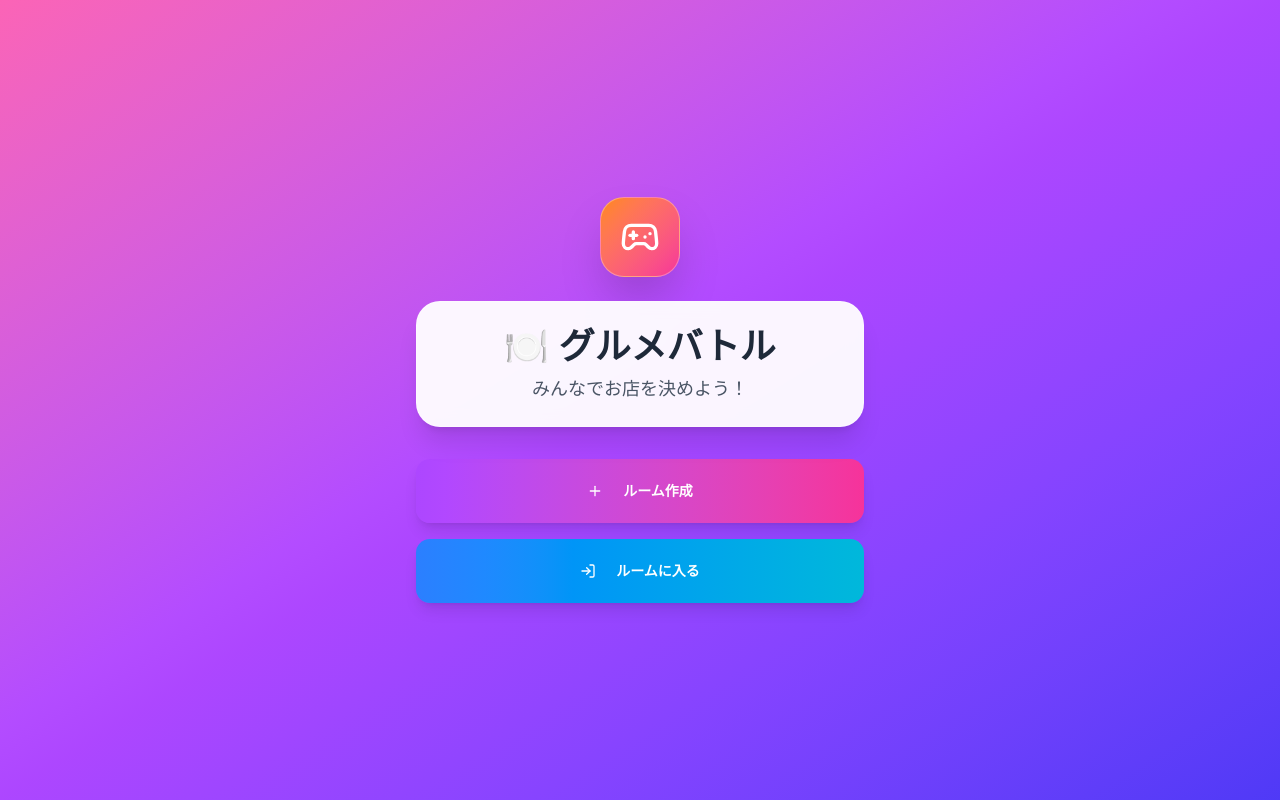
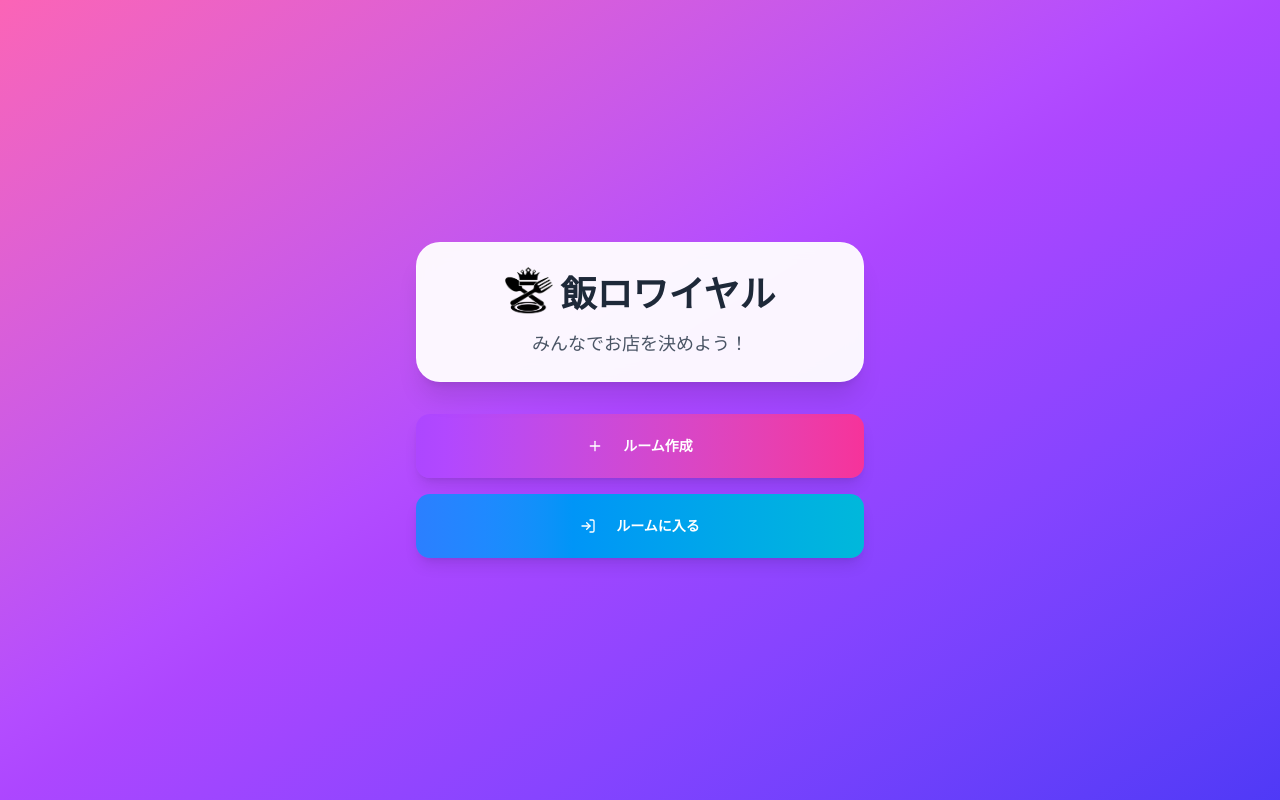
Before and after one commit to ImaKento/Meshi-Royale, a Next.js app: page / in a window 1280 px wide. Built offline with nearby package versions, Linux system fonts and the light colour scheme.

Commit message:
飯ロワイヤル

```diff
--- a/src/app/page.tsx
+++ b/src/app/page.tsx
@@ -1,7 +1,8 @@
 'use client';
 
 import { Label } from '@radix-ui/react-label';
-import { Gamepad2, LogIn, Plus } from 'lucide-react';
+import { LogIn, Plus } from 'lucide-react';
+import Image from 'next/image';
 
 import { useRouter } from 'next/navigation';
 import { useState } from 'react';
@@ -135,13 +136,17 @@ export default function Home() {
     <div className='flex min-h-screen items-center justify-center bg-gradient-to-br from-pink-400 via-purple-500 to-indigo-600 p-4'>
       <div className='w-full max-w-md space-y-8'>
         <div className='space-y-6 text-center'>
-          <div className='flex justify-center'>
-            <div className='flex h-20 w-20 items-center justify-center rounded-3xl border border-white/30 bg-gradient-to-br from-orange-400 to-pink-500 shadow-2xl backdrop-blur-sm'>
-              <Gamepad2 className='h-10 w-10 text-white' />
-            </div>
-          </div>
           <div className='rounded-3xl border border-white/30 bg-white/95 p-6 shadow-xl backdrop-blur-sm'>
-            <h1 className='mb-2 text-4xl font-black text-gray-800'>🍽️ グルメバトル</h1>
+            <h1 className='mb-2 text-4xl font-black text-gray-800 flex items-center justify-center'>
+              <Image
+                src="/images/MeshiRoyale.png"
+                alt="MeshiRoyale"
+                width={48}
+                height={48}
+                className="object-contain mr-2"
+              />
+              飯ロワイヤル
+            </h1>
             <p className='text-lg font-medium text-gray-600'>みんなでお店を決めよう！</p>
           </div>
         </div>
```
